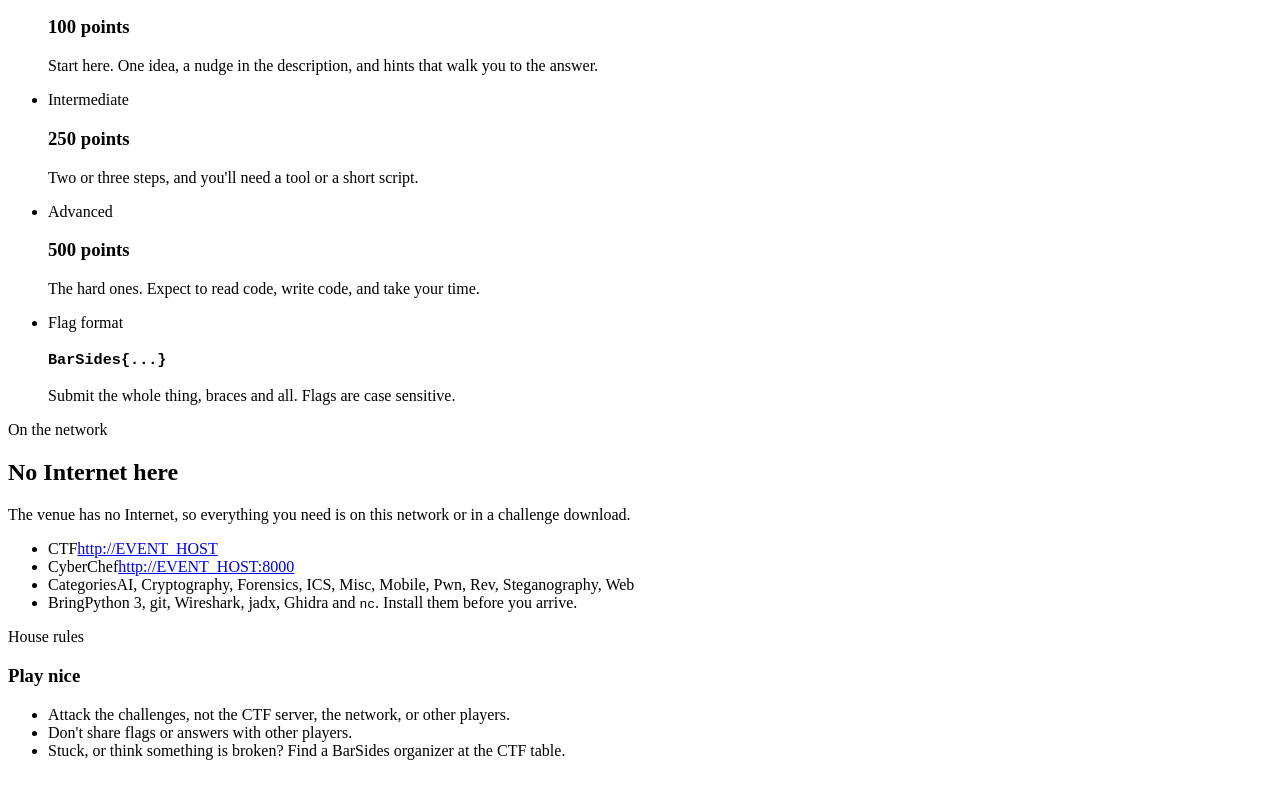
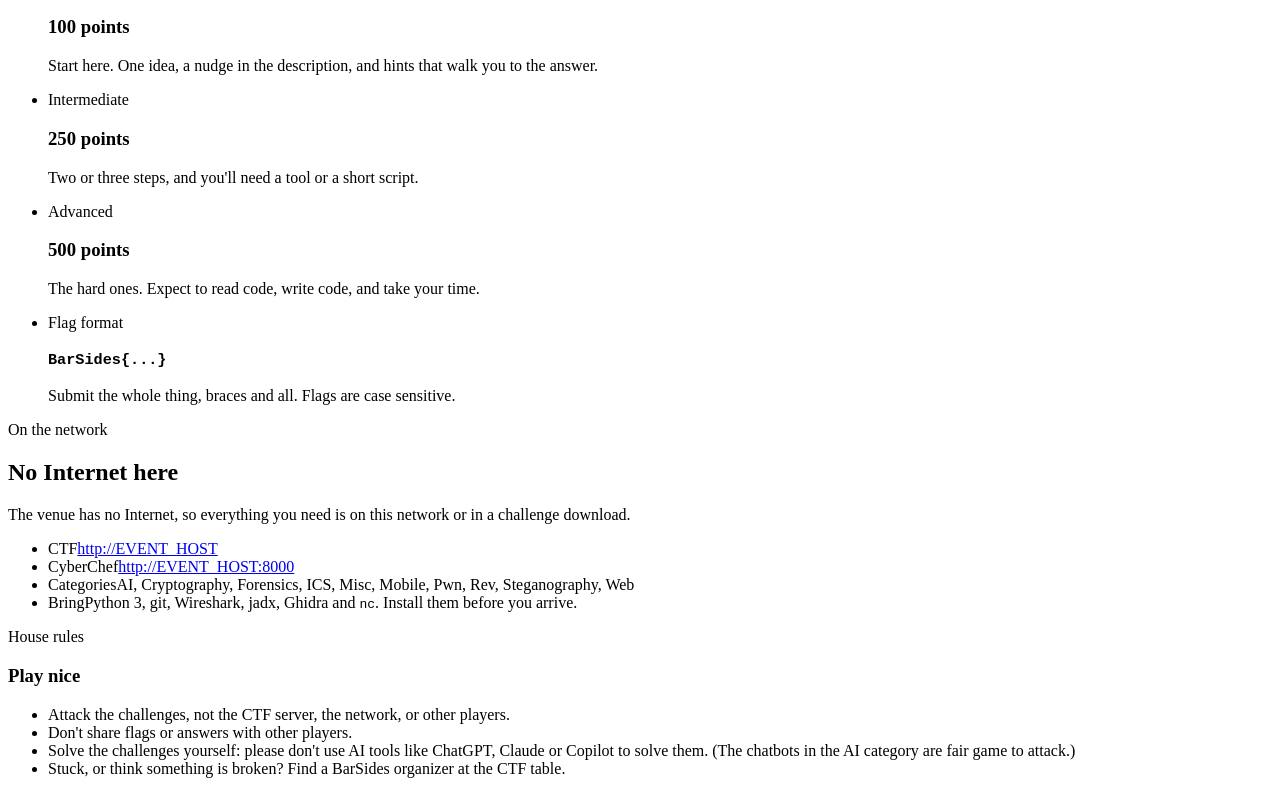
Before and after one commit to BarSides/TRISS_CTF_2026, a plain HTML site: page infra/ctfd-theme/index.html in a window 1280 px wide. Shown: the part 925-1719 px from the top of the page. Drawn offline with Linux system fonts and the light colour scheme; files whose address does not match are found by name.

Commit message:
Add a no-AI house rule to the CTFd home page
Co-Authored-By: Claude Opus 5.5 (1M context) <noreply@anthropic.com>

```diff
--- a/infra/ctfd-theme/index.html
+++ b/infra/ctfd-theme/index.html
@@ -67,6 +67,7 @@
         <ul>
           <li>Attack the challenges, not the CTF server, the network, or other players.</li>
           <li>Don't share flags or answers with other players.</li>
+          <li>Solve the challenges yourself: please don't use AI tools like ChatGPT, Claude or Copilot to solve them. (The chatbots in the AI category are fair game to attack.)</li>
           <li>Stuck, or think something is broken? Find a BarSides organizer at the CTF table.</li>
         </ul>
       </div>
```
